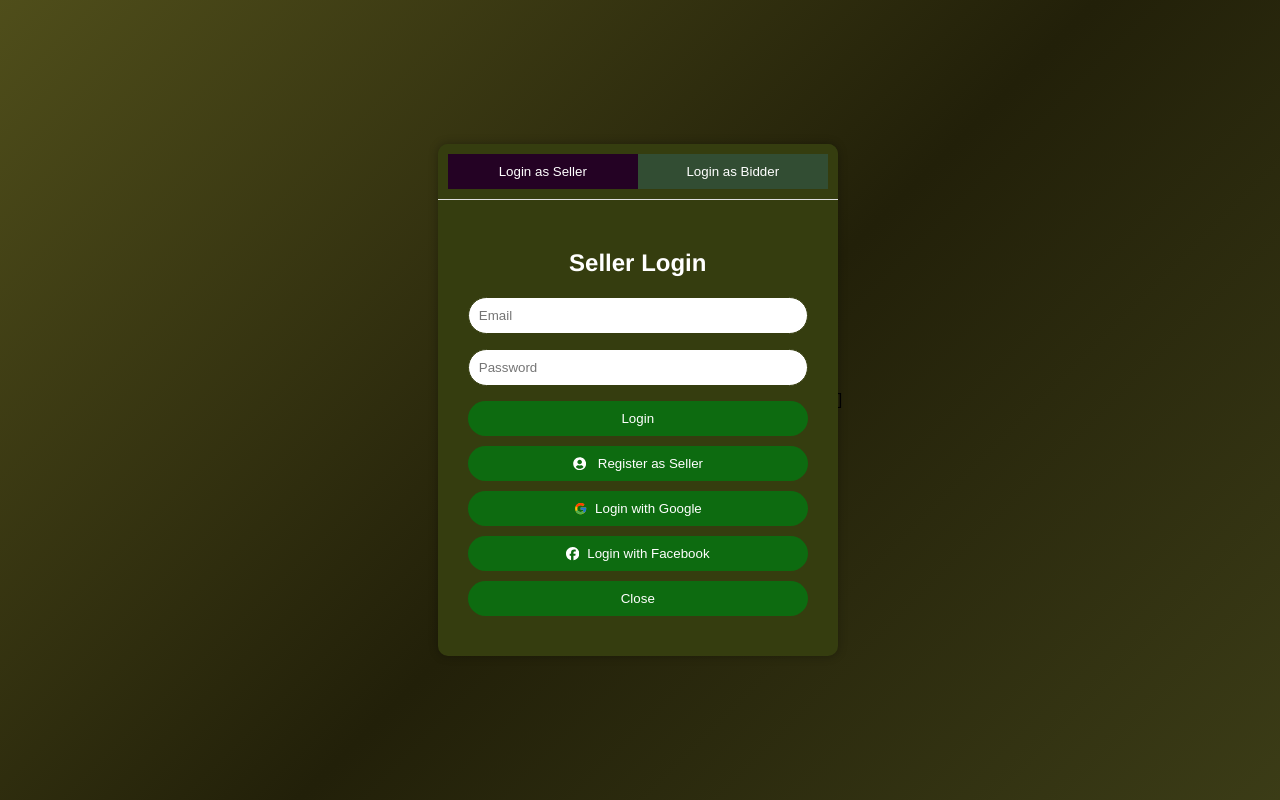
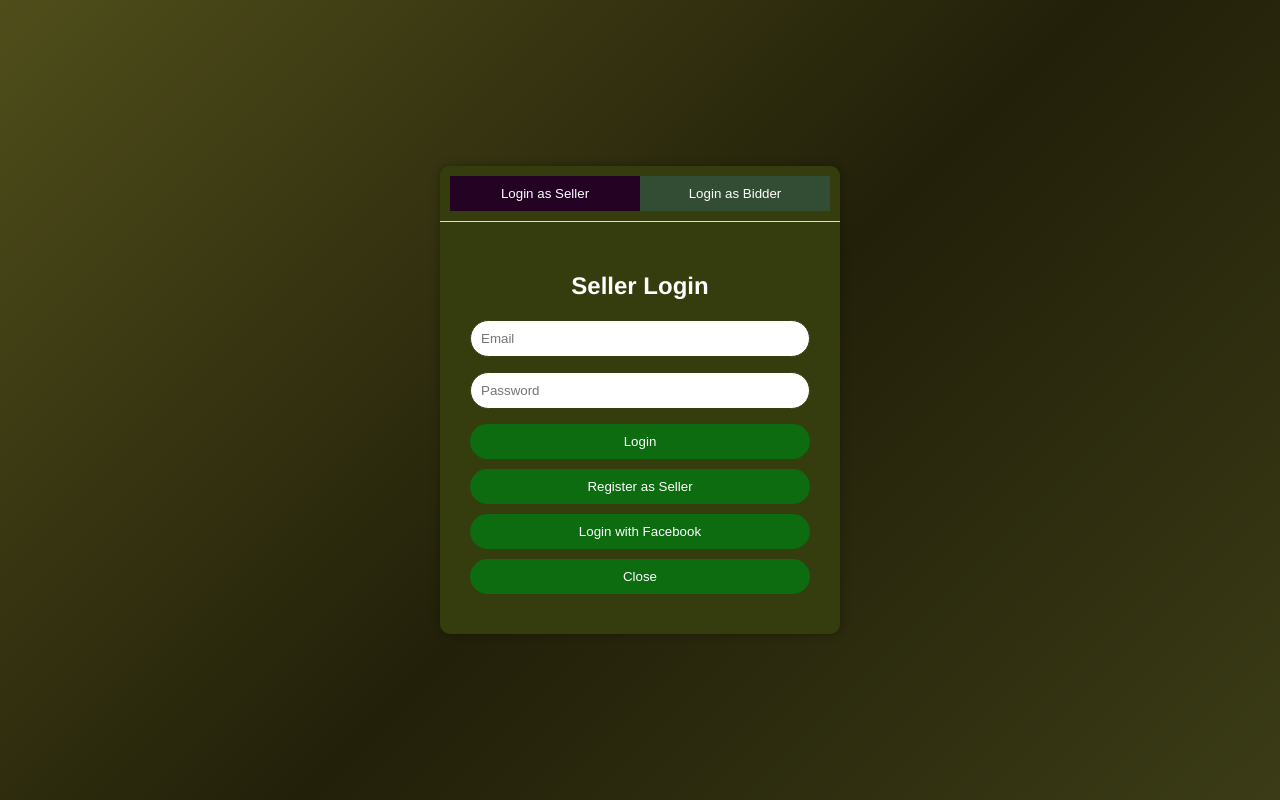
Before and after one commit to benjunnel11/Bidbayv3, a React (Create React App) app in the folder live-auction-app/: page /login in a window 1280 px wide. Built offline with nearby package versions, Linux system fonts and the light colour scheme.

Commit message:
Update login.js

```diff
--- a/live-auction-app/src/LogIn/login.js
+++ b/live-auction-app/src/LogIn/login.js
@@ -2,14 +2,10 @@ import { useState } from 'react';
 import './login.css';
 import { useNavigate } from 'react-router-dom';
 import { auth } from '../firebase';
-import { signInWithEmailAndPassword, fetchSignInMethodsForEmail } from 'firebase/auth'; // Import fetchSignInMethodsForEmail
-import { signInWithPopup, GoogleAuthProvider } from 'firebase/auth';
+import { signInWithEmailAndPassword, fetchSignInMethodsForEmail } from 'firebase/auth';
 import { signInWithFacebook } from '../firebase';
 import { firestore } from '../firebase';
 import { setDoc, getDoc, doc } from 'firebase/firestore';
-import { FaFacebook } from "react-icons/fa6";
-import { FcGoogle } from "react-icons/fc";
-import { FaUserCircle } from "react-icons/fa";
 
 function LoginPage() {
   const [isBidderLogin, setIsBidderLogin] = useState(false);
@@ -27,13 +23,30 @@ function LoginPage() {
   const handleLogin = async () => {
     setError(''); // Clear previous errors
     try {
+      const userCredential = await signInWithEmailAndPassword(auth, email, password);
+      const uid = userCredential.user.uid;
+
+      // Check the user type in Firestore based on the login type (seller or bidder)
       if (isBidderLogin) {
-            console.log('Bidder login logic');
+        const bidderDoc = await getDoc(doc(firestore, 'userBidder', uid));
+
+        if (bidderDoc.exists()) {
+          console.log('Bidder logged in successfully');
           navigate('/bidderhomepage');
         } else {
-            await signInWithEmailAndPassword(auth, email, password);
+          setError('This account is not registered as a Bidder.');
+          auth.signOut(); // Log the user out if they are not a bidder
+        }
+      } else {
+        const sellerDoc = await getDoc(doc(firestore, 'userSeller', uid));
+
+        if (sellerDoc.exists()) {
           console.log('Seller logged in successfully');
           navigate('/sellerhomepage');
+        } else {
+          setError('This account is not registered as a Seller.');
+          auth.signOut(); // Log the user out if they are not a seller
+        }
       }
     } catch (error) {
       console.error('Error during login:', error);
@@ -45,7 +58,6 @@ function LoginPage() {
       }
     }
   };
-
 
   // Navigate to Seller Registration
   const onSellerRegister = () => {
@@ -64,16 +76,15 @@ function LoginPage() {
       const user = result.user;
 
       if (user) {
-            const { displayName, email, uid } = user; // Ensure you're accessing the correct fields
+        const { displayName, email, uid } = user;
 
-            // Firestore logic...
         const userDoc = doc(firestore, 'userSeller', uid);
         const userSnap = await getDoc(userDoc);
 
         if (!userSnap.exists()) {
           await setDoc(userDoc, {
             username: displayName?.split(" ")[0] || '',
-                    email: email || '', // This should now properly access the email
+            email: email || '',
             firstName: displayName?.split(" ")[0] || '',
             lastName: displayName?.split(" ")[1] || '',
             provider: 'facebook',
@@ -94,12 +105,11 @@ function LoginPage() {
   // Handle Facebook Login for Bidder
   const handleFacebookLoginbidder = async () => {
     try {
-    const result = await signInWithFacebook(); // Assuming this function returns a promise
+      const result = await signInWithFacebook();
 
-    // Check if user successfully logged in
       if (result.user) {
         console.log('Facebook login successful for Bidder');
-      navigate('/bidderhomepage'); // Redirect to Bidder Home Page only if login is successful
+        navigate('/bidderhomepage');
       } else {
         console.error('Facebook login was not successful');
         setError('Facebook login failed');
@@ -109,43 +119,6 @@ const handleFacebookLoginbidder = async () => {
       setError(error.message);
     }
   };
-
-const handleGoogleLogin = async () => {
-  try {
-    const provider = new GoogleAuthProvider();
-    const result = await signInWithPopup(auth, provider);
-    const user = result.user;
-
-    if (user) {
-      const { displayName, email, uid } = user;
-
-      const userDoc = doc(firestore, isBidderLogin ? 'userBidder' : 'userSeller', uid);
-      const userSnap = await getDoc(userDoc);
-
-      if (!userSnap.exists()) {
-        await setDoc(userDoc, {
-          username: displayName?.split(" ")[0] || '',
-          email: email || '',
-          firstName: displayName?.split(" ")[0] || '',
-          lastName: displayName?.split(" ")[1] || '',
-          provider: 'google',
-        });
-        navigate(isBidderLogin ? '/bidderregistration2' : '/sellerregistration2');
-      } else {
-        navigate(isBidderLogin ? '/bidderhomepage' : '/sellerhomepage');
-      }
-    }
-  } catch (error) {
-    console.error('Error during Google login:', error);
-    setError(error.message || 'An unknown error occurred during Google login.');
-  }
-};
-
-
-
-
-
-
 
   // Close the login page
   const onClose = () => {
@@ -183,27 +156,19 @@ return (
                 type="email"
                 placeholder="Email"
                 value={email}
-              onChange={(e) => setEmail(e.target.value)} // Capture email input
+                onChange={(e) => setEmail(e.target.value)}
               />
               <input
                 type="password"
                 placeholder="Password"
                 value={password}
-              onChange={(e) => setPassword(e.target.value)} // Capture password input
+                onChange={(e) => setPassword(e.target.value)}
               />
               <button onClick={handleLogin}>Login</button>
-            <button onClick={onSellerRegister} style={{ display: 'flex', alignItems: 'center', justifyContent: 'center',gap: '8px' }}>
-  <FaUserCircle style={{ marginRight: '4px' }} />
-  Register as Seller
+              <button onClick={onSellerRegister}>Register as Seller</button>
+              <button onClick={handleFacebookLoginseller}>
+                <i className="fab fa-facebook-f"></i> Login with Facebook
               </button>
-
-            <button onClick={handleGoogleLogin} style={{ display: 'flex', alignItems: 'center', justifyContent: 'center',gap: '8px' }}>
-  <FcGoogle /> Login with Google
-</button>
-            <button onClick={handleFacebookLoginseller} style={{display: 'flex', alignItems: 'center', justifyContent: 'center',gap: '8px' }}>
-  <FaFacebook /> Login with Facebook
-</button>
-
               <button onClick={onClose}>Close</button>
             </div>
           ) : (
@@ -213,29 +178,24 @@ return (
                 type="email"
                 placeholder="Email"
                 value={email}
-              onChange={(e) => setEmail(e.target.value)} // Capture email input
+                onChange={(e) => setEmail(e.target.value)}
               />
               <input
                 type="password"
                 placeholder="Password"
                 value={password}
-              onChange={(e) => setPassword(e.target.value)} // Capture password input
+                onChange={(e) => setPassword(e.target.value)}
               />
               <button onClick={handleLogin}>Login</button>
-            <button onClick={onBidderRegister} style={{display: 'flex', alignItems:'center', justifyContent: 'center', gap:' 8px'}}> <FaUserCircle style={{ marginRight: '4px' }} />Register as Bidder</button>
-            <button onClick={handleGoogleLogin} style={{  display: 'flex', alignItems: 'center', justifyContent: 'center',gap: '8px' }}>
-  <FcGoogle /> Login with Google
+              <button onClick={onBidderRegister}>Register as Bidder</button>
+              <button onClick={handleFacebookLoginbidder}>
+                <i className="fab fa-facebook-f"></i> Login with Facebook
               </button>
-
-            <button className="facebook-login-btn" onClick={handleFacebookLoginbidder} style={{display: 'flex', alignItems: 'center', justifyContent: 'center',gap: '8px' }}>
-  <FaFacebook /> Login with Facebook
-</button>
-
               <button onClick={onClose}>Close</button>
             </div>
           )}
         </div>
-    </div>]
+      </div>
     </div>
   );
 }
```
Lines whose indentation alone changed are shown as unchanged.
